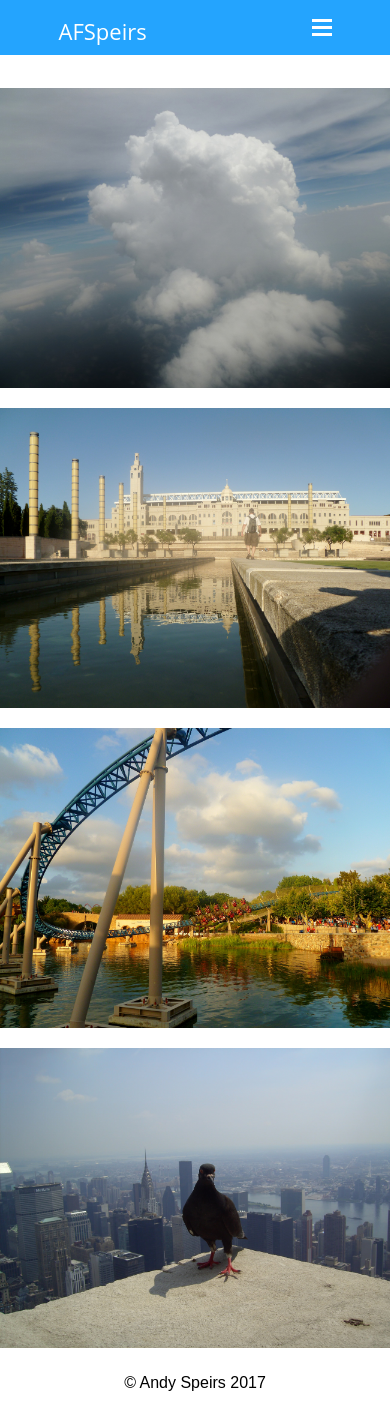
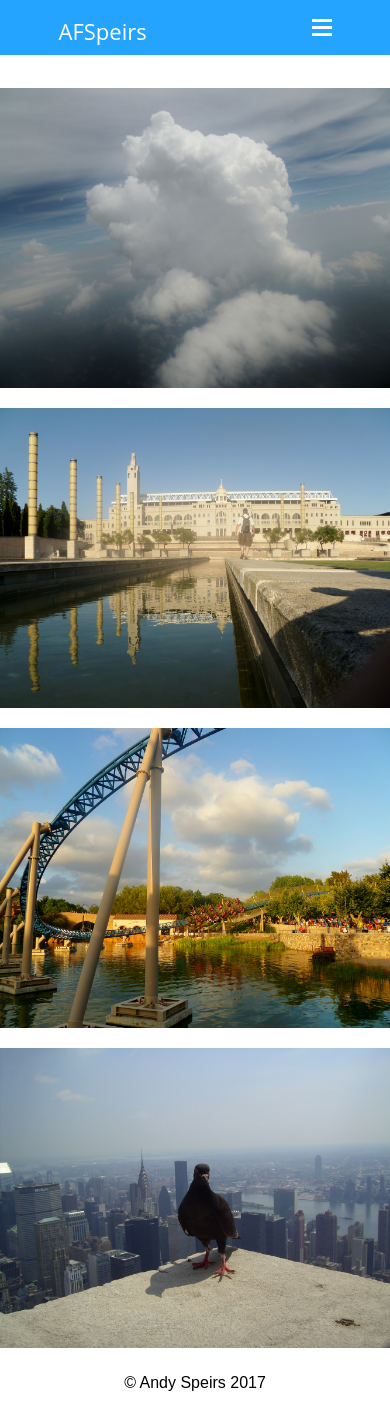
Before and after one commit to afspeirs/speirs.dev, a web app: file pages/gallery.html in a window 390 px wide; the page is wider, and only the part inside the window is pictured. Run offline with its HTML, style and script files only (its server is not run), Linux system fonts and the light colour scheme.

Commit message:
Added media query to gallery page at 400px

```diff
--- a/css/gallery.css
+++ b/css/gallery.css
@@ -10,3 +10,10 @@
     height: 300px;
 	padding-top: 20px;
 }
+
+/* Width of images */
+@media only screen and (max-width: 400px) {
+    #gallery img {
+        width: 100%;
+    }
+}
```
